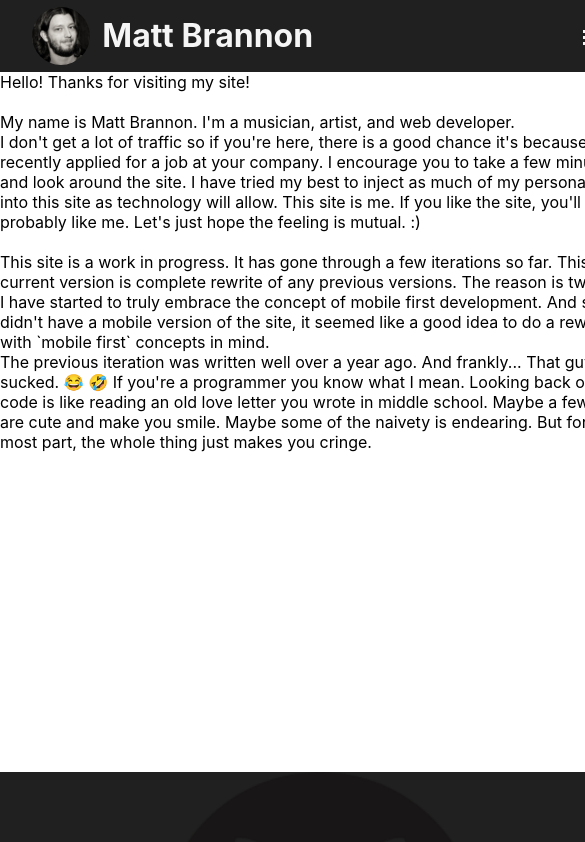
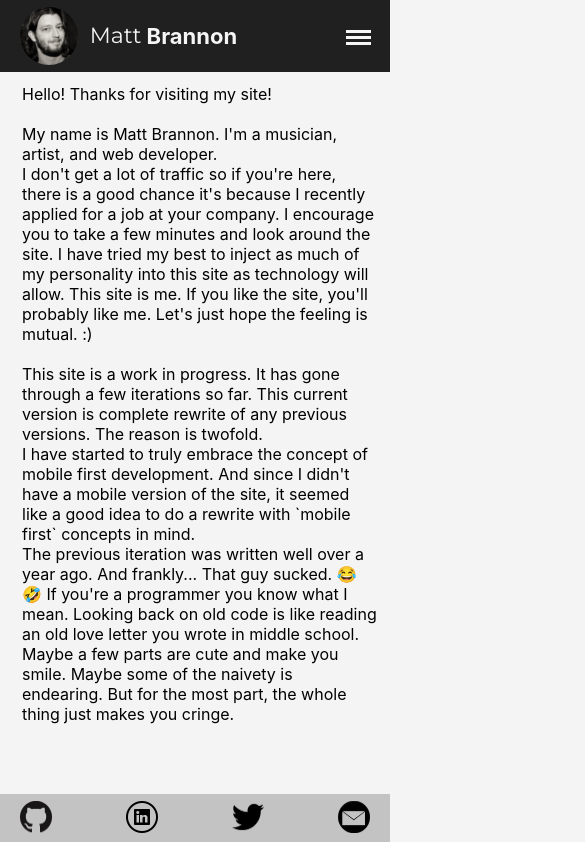
Before and after one commit to mattbrannon/matt-brannon.com, a React (Create React App) app: page / in a window 390 px wide. Shown: the top 842 px of the page, 585 px wide, since content can reach past the window. Built offline with nearby package versions, Linux system fonts and the light colour scheme.

Commit message:
mobile view styles

```diff
--- a/src/App/App.css
+++ b/src/App/App.css
@@ -1,17 +1,27 @@
+body {
+  background: rgb(244, 244, 244);
+}
 .container {
-  grid-template-rows: 72px 1fr 72px;
+  grid-template-rows: 72px 1fr 50px;
   height: 100vh;
   display: grid;
 }
 
 header {
-  background: #202020;
+  background: rgba(32, 32, 32, 1);
   top: 0;
   width: 100%;
 }
 
+h1 {
+  font-size: 22px;
+}
+
 main {
   overflow-y: scroll;
+  margin: 0 0 0 10px;
+  padding: 12px;
+  /* margin: auto; */
 }
 
 .header__wrapper {
@@ -40,6 +50,15 @@ main {
 .header__logo .header__title {
   padding: 0 0 0 12px;
   color: whitesmoke;
+  font-family: montserrat;
+}
+
+h1.header__title {
+  font-weight: 400;
+}
+
+h1.header__title span {
+  font-weight: 700;
 }
 
 .header__nav.nav__closed {
@@ -48,13 +67,15 @@ main {
 }
 
 .header__nav.nav__open {
-  padding: 1em 0;
-  background: rgba(0, 0, 0, 0.9);
+  padding: 2em 0;
+  background: rgba(32, 32, 32, 0.9);
   display: grid;
   grid-template-columns: 100%;
   grid-template-rows: 1fr;
-  gap: 1em;
+  gap: 2em;
   place-items: center;
+  position: fixed;
+  width: 100%;
 }
 
 .header__nav.nav__open a {
@@ -87,5 +108,20 @@ main {
 }
 
 footer {
-  background: #202020;
+  background: #c3c3c3;
+
+  display: flex;
+  justify-content: space-between;
+  /* align-content: center; */
+  align-items: center;
 }
+
+footer a img {
+  padding: 0 2ch;
+  max-height: 32px;
+  width: auto;
+}
+
+/* article {
+  margin: 1em 2ch;
+} */
```
